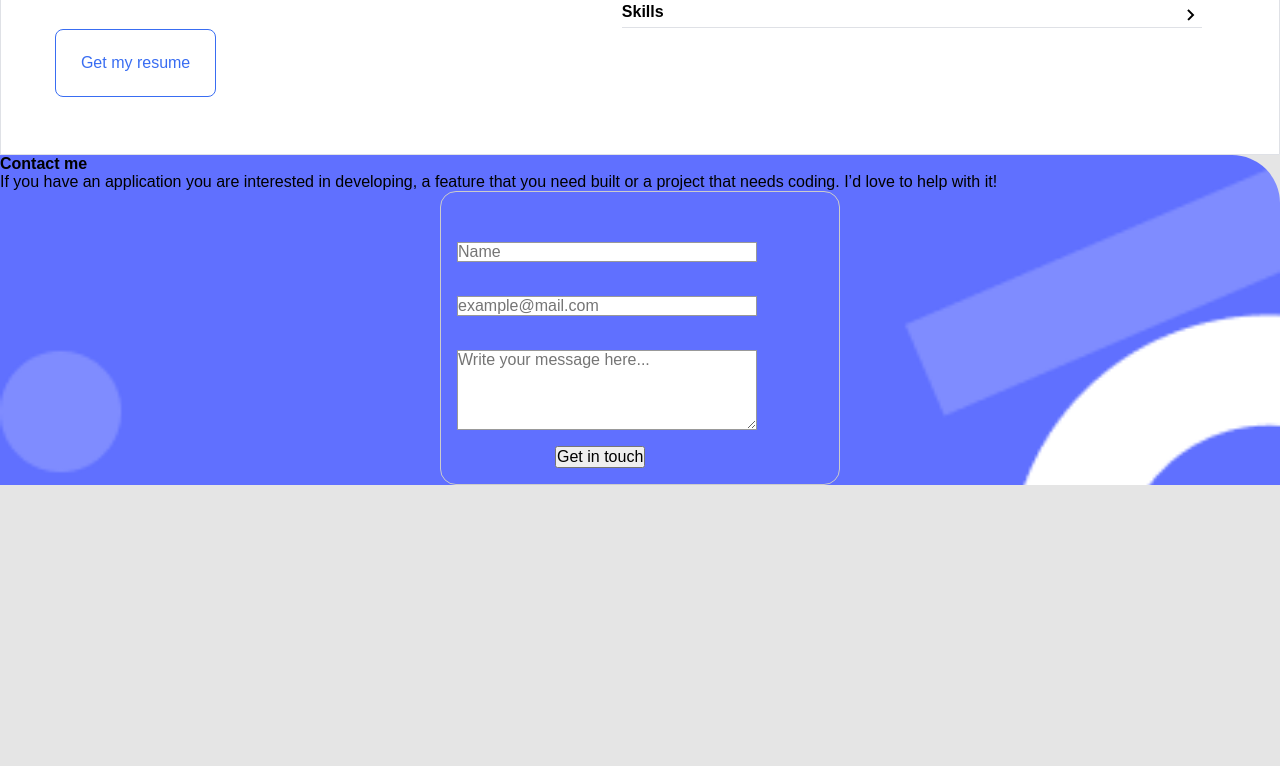
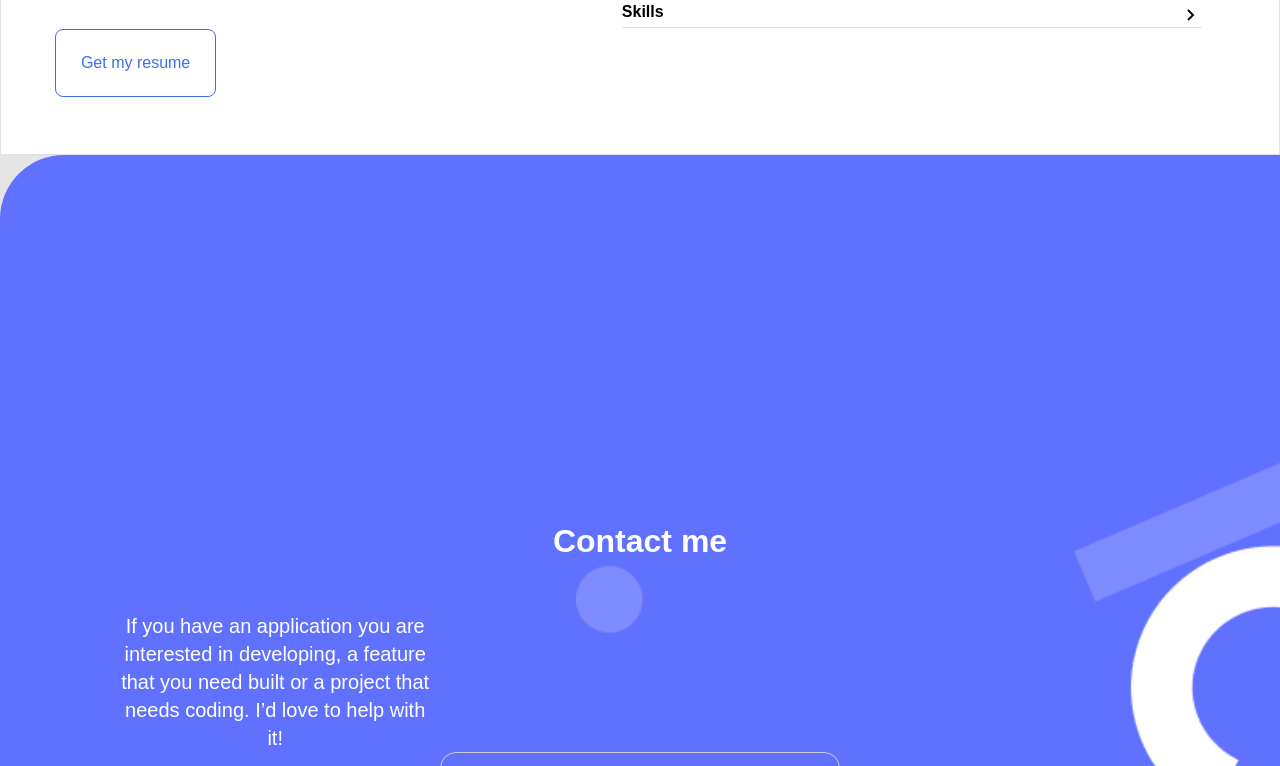
Before and after one commit to JhonatanErosa/Project-2_Portfolio.io, a website: page index.html in a window 1280 px wide. Shown: the part 4663-5429 px from the top of the page. Before the commit the page ends 5148 px from the top, so only its background shows below. Drawn offline with Linux system fonts and the light colour scheme.

Commit message:
Add styles for the title and inputs boxes in the contact form section

```diff
--- a/style.css
+++ b/style.css
@@ -360,8 +360,62 @@ body {
   background-color: #6070ff;
   background-image: url(src/img/contact\ form\ shapes-mobile@2x.png);
   background-repeat: no-repeat;
-  background-size: 100%;
-  border-top-right-radius: 3rem;
+  background-size: 55%;
+  background-position-x: right;
+  background-position-y: -25%;
+  border-top-left-radius: 4rem;
+  padding-left: 9%;
+  padding-right: 9%;
+  color: #fff;
+  align-items: center;
+  text-align: center;
+}
+
+.contact-title {
+  padding-top: 35%;
+  font-size: 2rem;
+  justify-content: center;
+}
+
+.contact-text {
+  margin-top: 5%;
+  width: 20rem;
+  font-size: 1.25rem;
+  justify-content: center;
+  text-align: center;
+  line-height: 1.75rem;
+}
+
+form {
+  display: flex;
+  flex-direction: column;
+  padding-top: 10%;
+}
+
+form ul {
+  list-style: none;
+  padding: 0;
+  margin: 0;
+}
+
+.input-box input {
+  width: 100%;
+  height: 2.5rem;
+  border: 1px solid #cfd8bc;
+  border-radius: 0.5rem;
+  margin-bottom: 5%;
+  text-align: left;
+  padding: 3%;
+}
+
+.input-box textarea {
+  width: 100%;
+  height: 8.5rem;
+  border: 1px solid #cfd8bc;
+  border-radius: 0.5rem;
+  margin-bottom: 4%;
+  text-align: left;
+  padding: 3%;
 }
 
 @media (min-width: 768px) {
```
